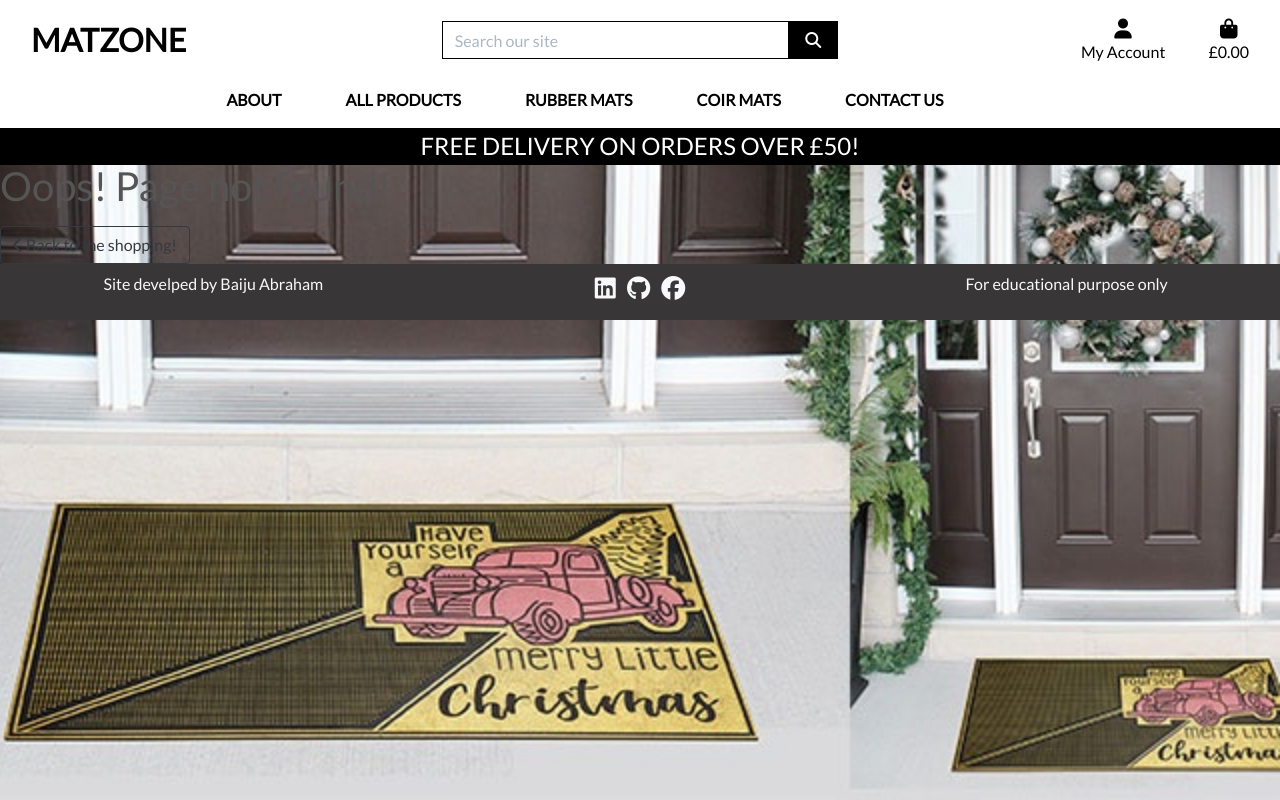
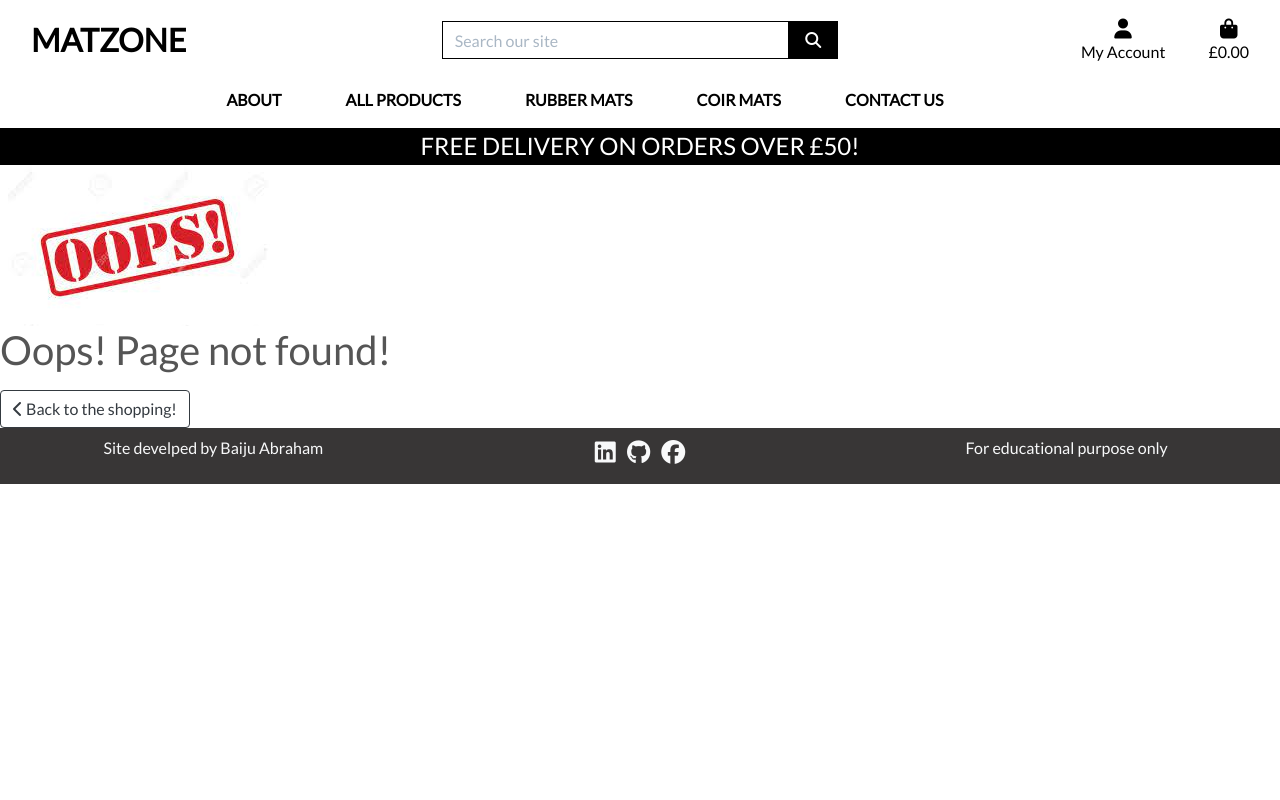
Before and after one commit to baijuka/matzone_v1, a Django app: template templates/404.html in a window 1280 px wide. Run offline with Django 3.2, Linux system fonts and the light colour scheme; the template is opened without the code that fills it, so the values that code supplies are empty; some libraries are stand-ins or nearby versions.

Commit message:
Updated 404 template

```diff
--- a/templates/404.html
+++ b/templates/404.html
@@ -1,7 +1,17 @@
 {% extends "base.html" %}
 {% load static %}
 {% block extra_title %} Page Not Found {% endblock %}
+
+{% block page_header %}
+    <div class="container header-container">
+        <div class="row">
+            <div class="col"></div>
+        </div>
+    </div>
+{% endblock%}
+
 {% block content %}
+<div class="overlay"></div>
 <div class="margin">
     <div class="center">
         <img src="{{ MEDIA_URL }}404.png" alt="Page not found error image">
```
